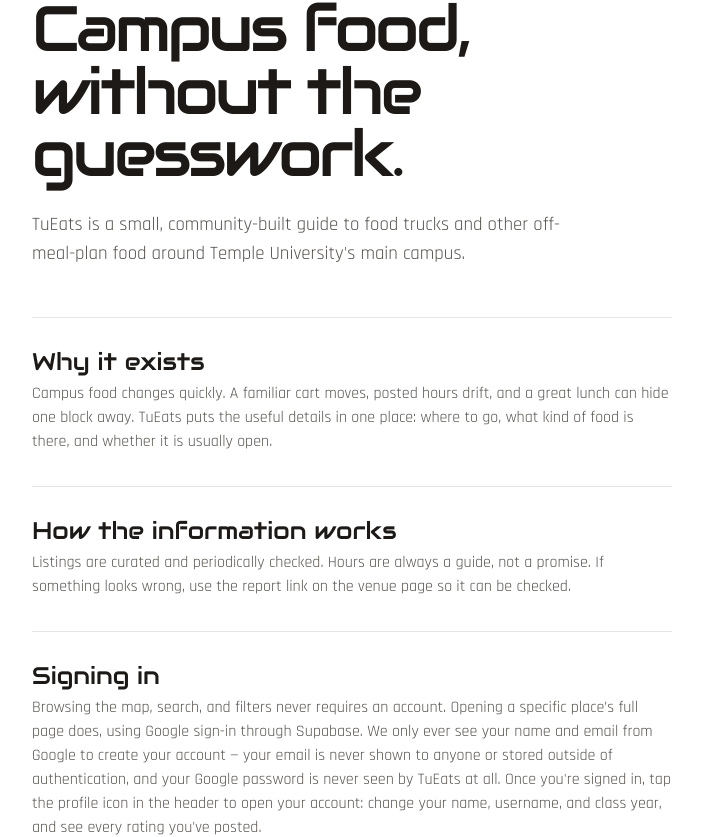
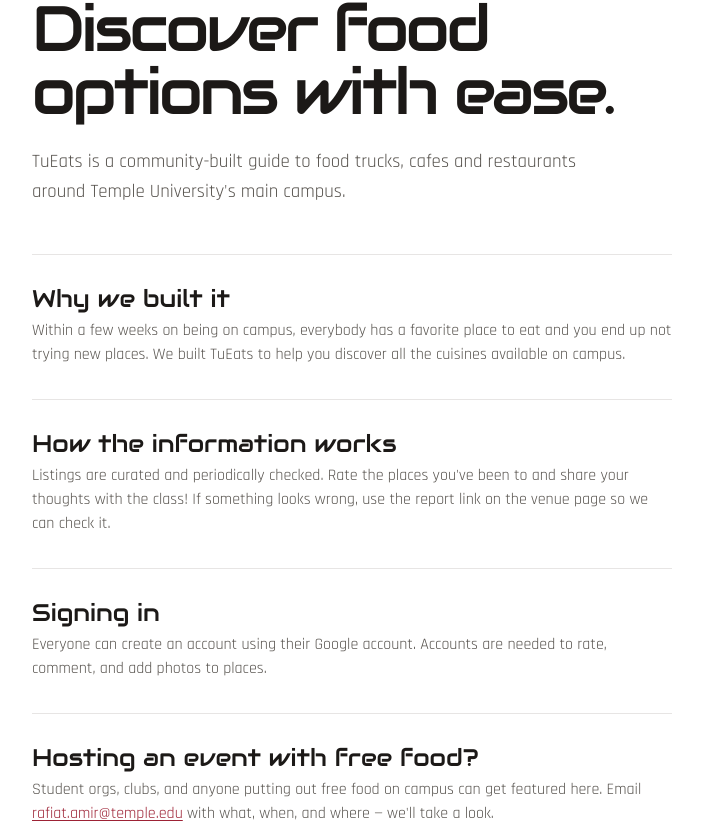
Before and after one commit to abislam66/fun-proj, a Next.js app: page /about in a window 1280 px wide. Shown: the part 174-1011 px from the top of the page, without its empty margins (288-991 px from the left). Built offline with nearby package versions, Linux system fonts and the light colour scheme; no server answers.

Commit message:
Rewrite the About page and add a free-food events contact.
Copy is now in the site owners' voice, and student orgs hosting free food on campus can email to get featured.

Co-authored-by: Cursor <cursoragent@cursor.com>

```diff
--- a/src/app/(public)/about/page.tsx
+++ b/src/app/(public)/about/page.tsx
@@ -8,59 +8,43 @@ export default async function AboutPage() {
       <SiteHeader />
       <main className="about-page">
         <p className="eyebrow">About the guide</p>
-        <h1>Campus food, without the guesswork.</h1>
+        <h1>Discover food options with ease.</h1>
         <p className="about-lede">
-          TuEats is a small, community-built guide to food trucks and other
-          off-meal-plan food around Temple University&apos;s main campus.
+          TuEats is a community-built guide to food trucks, cafes and
+          restaurants around Temple University&apos;s main campus.
         </p>
 
         <section>
-          <h2>Why it exists</h2>
+          <h2>Why we built it</h2>
           <p>
-            Campus food changes quickly. A familiar cart moves, posted hours
-            drift, and a great lunch can hide one block away. TuEats puts the
-            useful details in one place: where to go, what kind of food is
-            there, and whether it is usually open.
+            Within a few weeks on being on campus, everybody has a favorite
+            place to eat and you end up not trying new places. We built TuEats
+            to help you discover all the cuisines available on campus.
           </p>
         </section>
         <section>
           <h2>How the information works</h2>
           <p>
-            Listings are curated and periodically checked. Hours are always a
-            guide, not a promise. If something looks wrong, use the report link
-            on the venue page so it can be checked.
+            Listings are curated and periodically checked. Rate the places
+            you've been to and share your thoughts with the class! If something
+            looks wrong, use the report link on the venue page so we can check
+            it.
           </p>
         </section>
         <section>
           <h2>Signing in</h2>
           <p>
-            Browsing the map, search, and filters never requires an account.
-            Opening a specific place&rsquo;s full page does, using Google
-            sign-in through Supabase. We only ever see your name and email from
-            Google to create your account &mdash; your email is never shown to
-            anyone or stored outside of authentication, and your Google password
-            is never seen by TuEats at all. Once you&apos;re signed in, tap the
-            profile icon in the header to open your account: change your name,
-            username, and class year, and see every rating you&apos;ve posted.
+            Everyone can create an account using their Google account. Accounts
+            are needed to rate, comment, and add photos to places.
           </p>
         </section>
         <section>
-          <h2>Cookies &amp; analytics</h2>
+          <h2>Hosting an event with free food?</h2>
           <p>
-            We use a cookie only to keep you signed in &mdash; neither analytics
-            tool we use sets one. Vercel Web Analytics just counts page views.
-            PostHog counts page views too, and also records clicks and a handful
-            of specific actions &mdash; which filters you use, when you view or
-            select a place, and if you rate a place, add a photo, or report a
-            problem &mdash; to help us see what&rsquo;s actually useful. It
-            never records what you type: a masked session replay may capture how
-            you move through the site, but every typed value (search, reviews,
-            report notes) is replaced with a placeholder before it ever leaves
-            your browser. None of this runs on our internal admin tools. Both
-            analytics tools stay fully anonymous &mdash; no account id, display
-            name, or email ever reaches either &mdash; and PostHog is further
-            configured to discard IP addresses and skip location lookups. There
-            are no advertising trackers on TuEats.
+            Student orgs, clubs, and anyone putting out free food on campus can
+            get featured here. Email{" "}
+            <a href="mailto:rafiat.amir@temple.edu">rafiat.amir@temple.edu</a>{" "}
+            with what, when, and where — we&apos;ll take a look.
           </p>
         </section>
         <aside className="about-note">
--- a/src/app/globals.css
+++ b/src/app/globals.css
@@ -2006,6 +2006,16 @@ button {
   color: var(--color-ink-secondary);
 }
 
+.about-page section a {
+  color: var(--color-cherry);
+  text-decoration: underline;
+  text-underline-offset: 0.15em;
+}
+
+.about-page section a:hover {
+  color: var(--color-cherry-hover);
+}
+
 .directions-link {
   display: inline-flex;
   align-items: center;
```
